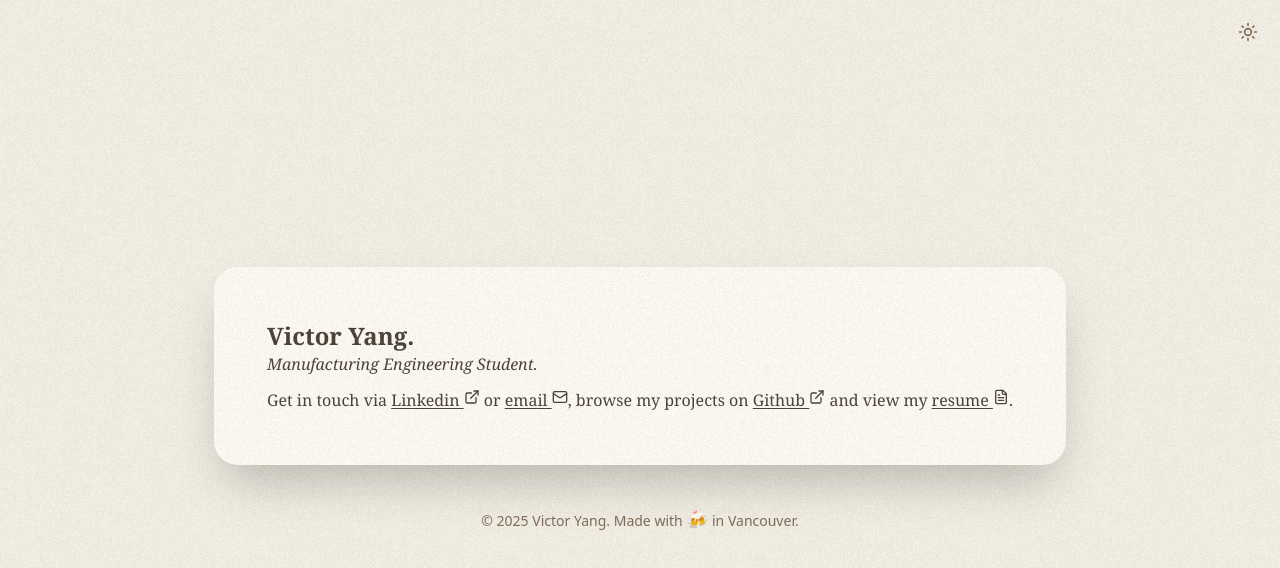
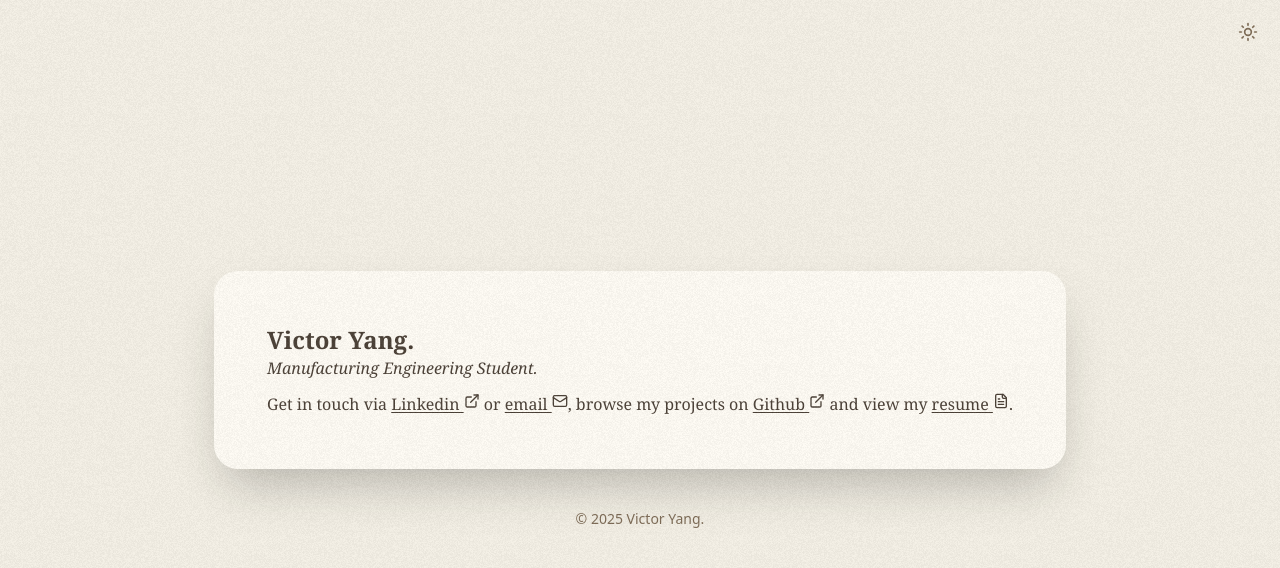
Before and after one commit to lluminate/lluminate.github.io, a Next.js app: page / in a window 1280 px wide. Shown: the top 568 px of the page. Built offline with nearby package versions, Linux system fonts and the light colour scheme.

Commit message:
Update page.tsx

```diff
--- a/src/app/page.tsx
+++ b/src/app/page.tsx
@@ -44,7 +44,7 @@ export default function Home() {
             </div>
             <footer className={"bottom-0"}>
                 <div className={"flex flex-col gap-2 items-center justify-center mt-10"}>
-                    <p className={"text-sm text-muted-foreground text-center align-text-bottom"}>&copy; {new Date().getFullYear()} Victor Yang. Made with <span className={"text-lg dark:sepia dark:brightness-75"}>🍻</span> in Vancouver. </p>
+                    <p className={"text-sm text-muted-foreground text-center align-text-bottom"}>&copy; {new Date().getFullYear()} Victor Yang.</p>
                 </div>
             </footer>
         </div>
```
